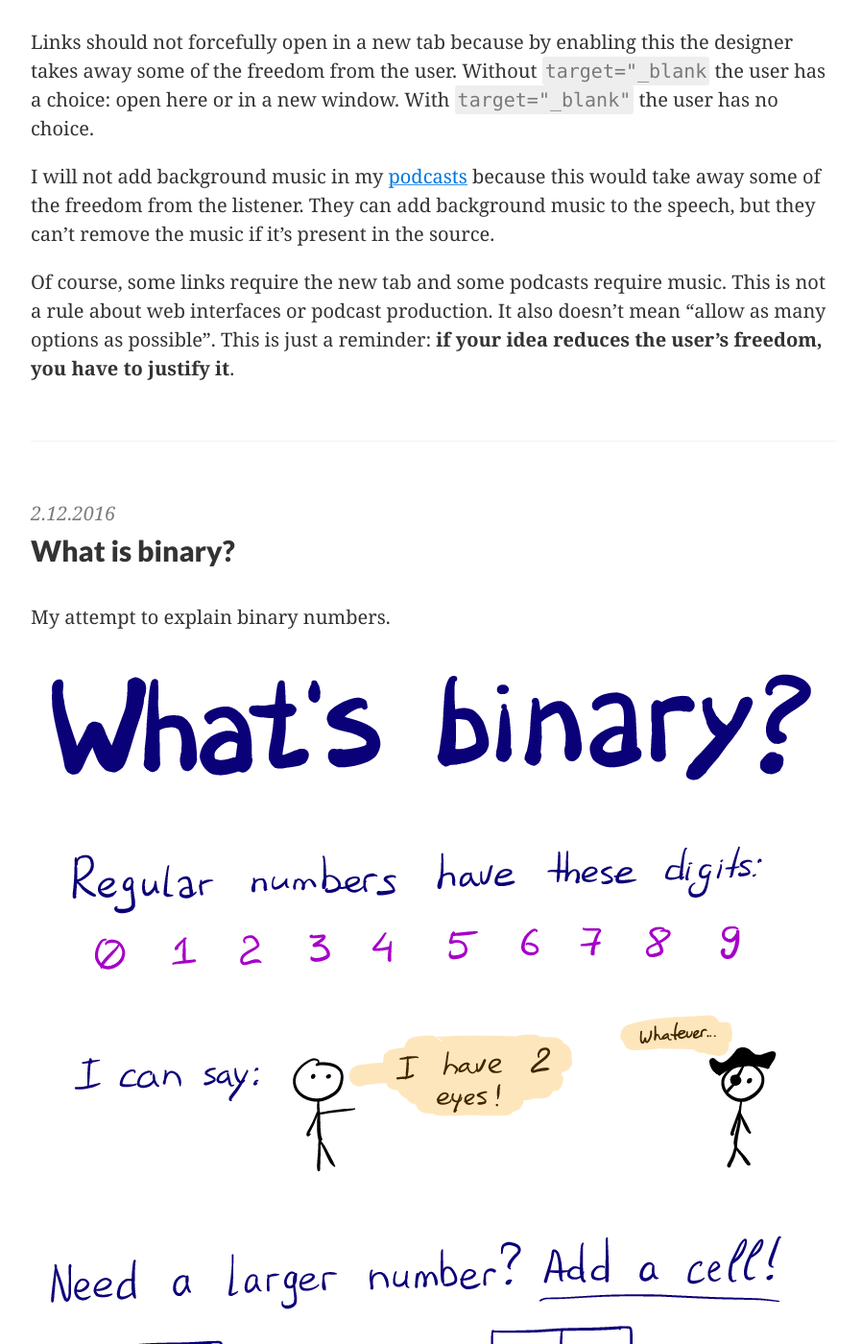
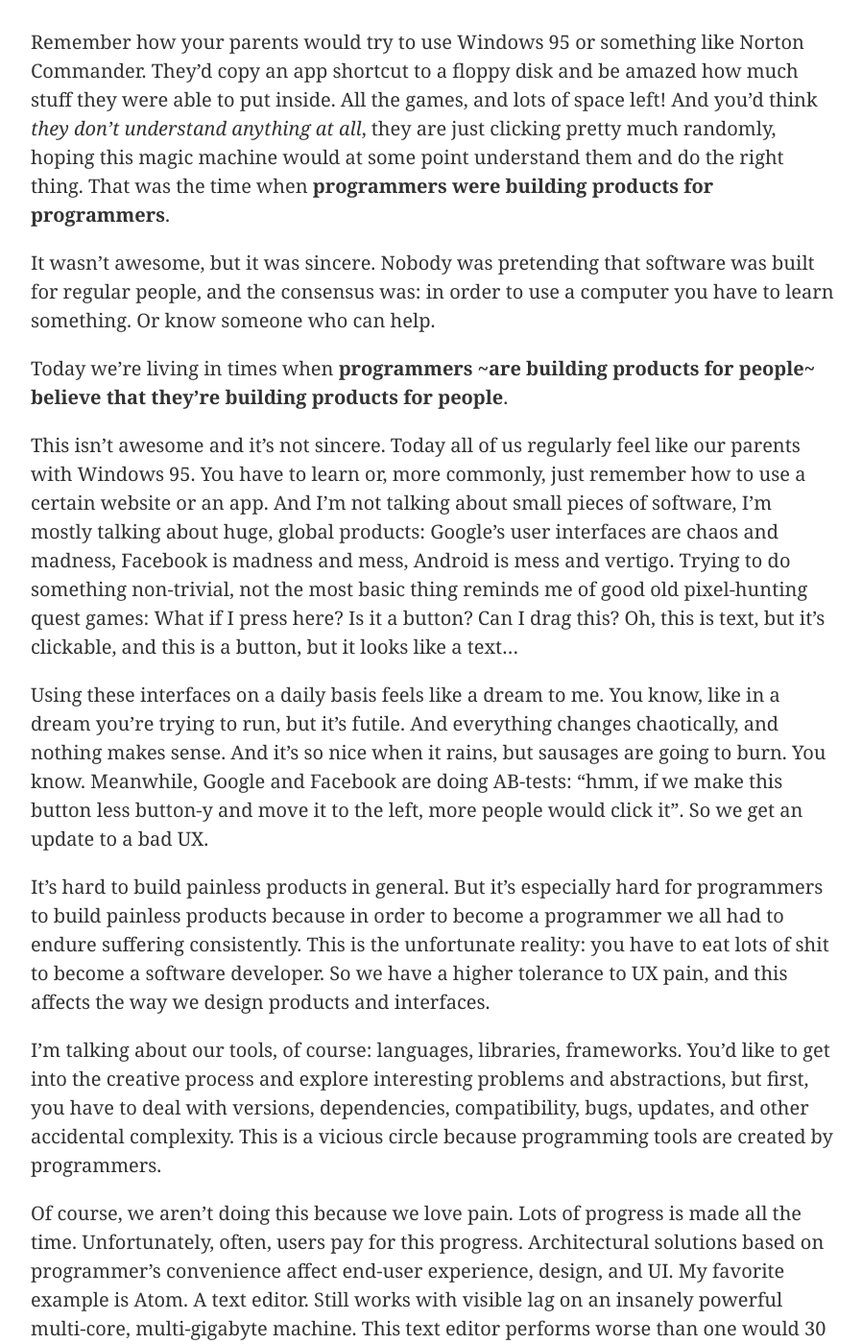
Before and after one commit to freetonik/hello, a Jekyll site: the page built from index.html, in a window 1280 px wide and 1400 px high, scrolled down 457 px. Shown: the whole window at 96% size, without its empty margins (188-1086 px from the left). Built offline with Jekyll 4.4.1, drawn with Linux system fonts in a browser that asks for light colours; nearby versions of some CDN libraries; the list of posts is cut into pages by our own code; some of the changed text lies outside the part shown.

Commit message:
by devs post

```diff
--- a/_includes/post_footer.html
+++ b/_includes/post_footer.html
@@ -2,7 +2,7 @@
   <hr />
   <img src="/images/me.jpeg" alt="Rakhim Davletkaliyev" class="avatar" />
   <p>
-    My name is Rakhim, I'm running <a href="https://ru.hexlet.io?utm_medium=blog&utm_source=rakhim&utm_campaign=rakhim_homepage">Hexlet.io</a>. <br/>This blog is about life, tools, technology, people and their languages.
+    My name is Rakhim, I'm running <a href="https://en.hexlet.io?utm_medium=blog&utm_source=rakhim&utm_campaign=rakhim_homepage">Hexlet.io</a>. <br/>This blog is about life, tools, technology, people and their languages.
   </p>
   <p>
     I also <a href="https://twitter.com/freetonik">tweet</a>.
--- /dev/null
+++ b/_posts/2017-02-04-by_devs.markdown
@@ -0,0 +1,26 @@
+---
+layout: post
+title: "Products aren't for people yet"
+cover_url: "/images/posts/ncommander.png"
+summary: "In the past programmers were building products for programmers. Today programmers believe that they're building products for people."
+---
+
+Remember how your parents would try to use Windows 95 or something like Norton Commander. They'd copy an app shortcut to a floppy disk and be amazed how much stuff they were able to put inside. All the games, and lots of space left! And you'd think *they don't understand anything at all*, they are just clicking pretty much randomly, hoping this magic machine would at some point understand them and do the right thing. That was the time when **programmers were building products for programmers**.
+
+It wasn't awesome, but it was sincere. Nobody was pretending that software was built for regular people, and the consensus was: in order to use a computer you have to learn something. Or know someone who can help.
+
+Today we're living in times when **programmers ~are building products for people~ believe that they're building products for people**.
+
+This isn't awesome and it's not sincere. Today all of us regularly feel like our parents with Windows 95. You have to learn or, more commonly, just remember how to use a certain website or an app. And I'm not talking about small pieces of software, I'm mostly talking about huge, global products: Google's user interfaces are chaos and madness, Facebook is madness and mess, Android is mess and vertigo. Trying to do something non-trivial, not the most basic thing reminds me of good old pixel-hunting quest games: What if I press here? Is it a button? Can I drag this? Oh, this is text, but it's clickable, and this is a button, but it looks like a text...
+
+Using these interfaces on a daily basis feels like a dream to me. You know, like in a dream you're trying to run, but it's futile. And everything changes chaotically, and nothing makes sense. And it's so nice when it rains, but sausages are going to burn. You know. Meanwhile, Google and Facebook are doing AB-tests: "hmm, if we make this button less button-y and move it to the left, more people would click it". So we get an update to a bad UX.
+
+It's hard to build painless products in general. But it's especially hard for programmers to build painless products because in order to become a programmer we all had to endure suffering consistently. This is the unfortunate reality: you have to eat lots of shit to become a software developer. So we have a higher tolerance to UX pain, and this affects the way we design products and interfaces.
+
+I'm talking about our tools, of course: languages, libraries, frameworks. You'd like to get into the creative process and explore interesting problems and abstractions, but first, you have to deal with versions, dependencies, compatibility, bugs, updates, and other accidental complexity. This is a vicious circle because programming tools are created by programmers.
+
+Of course, we aren't doing this because we love pain. Lots of progress is made all the time. Unfortunately, often, users pay for this progress. Architectural solutions based on programmer's convenience affect end-user experience, design, and UI. My favorite example is Atom. A text editor. Still works with visible lag on an insanely powerful multi-core, multi-gigabyte machine. This text editor performs worse than one would 30 years before. Because [Electron](http://electron.atom.io/) is a nice development tool.
+
+Electron is not bad, the situation is bad. The situation where Electron is a good choice is pretty bad.
+
+We can say bad things about programmers, rant about how we can't write code anymore, how frontend web developers are insane and npm is considered harmful. But it seems like on the macro level this is just a transition period. Some day we'll get to the point where programmers would build products for people, and, hopefully, we'll think of it as "**people are building products for people**".
```
Also changed, not shown: images/posts/ncommander.png (added).
